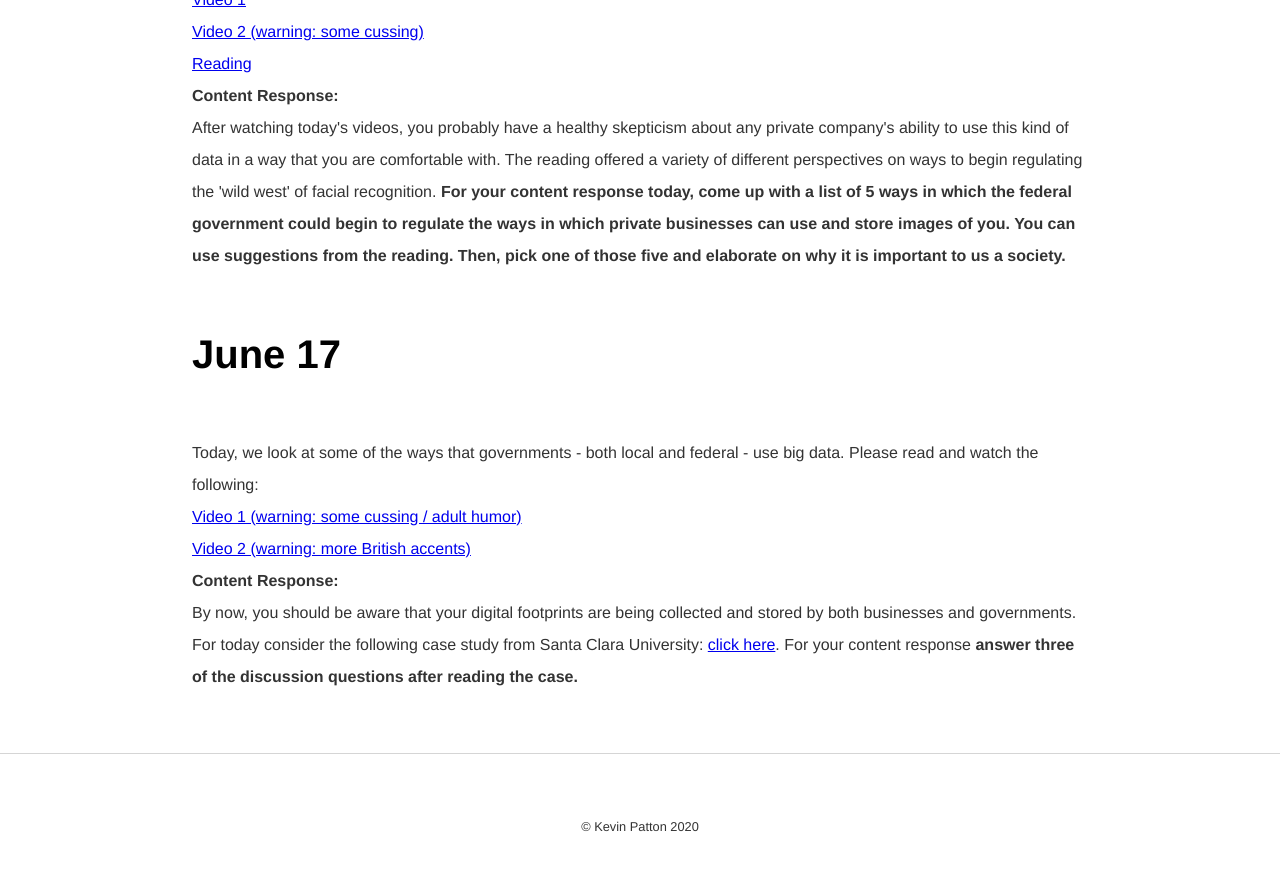
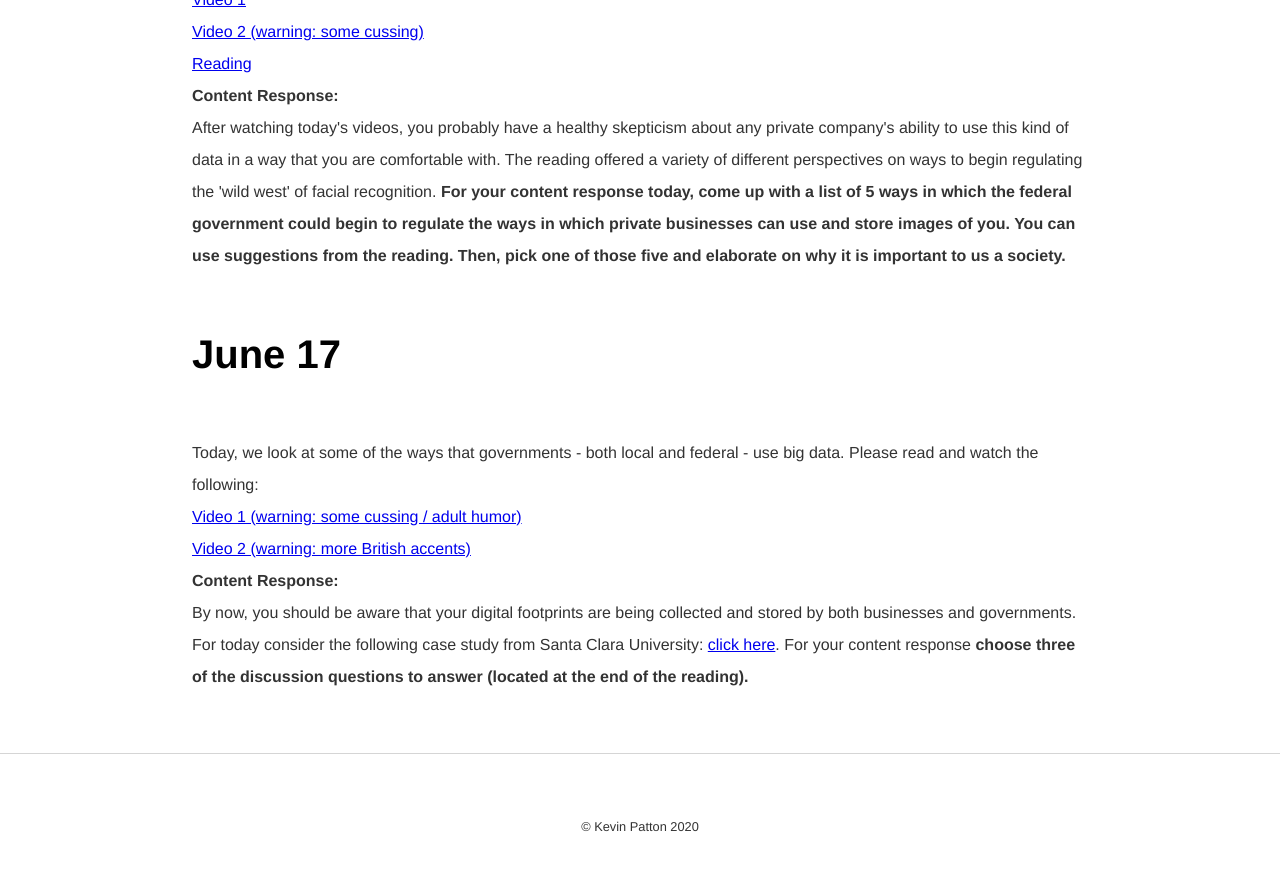
Before and after one commit to kevinjpatton/kevinjpatton.github.io, a Jekyll site: the page built from teaching/phil1020/index.html, in a window 1280 px wide and 900 px high, scrolled down 5466 px. Shown: the top 871 px of the window. Built offline with Jekyll 4.4.1, drawn with Linux system fonts in a browser that asks for light colours; Markdown is read by kramdown in place of the engine named in the settings.

Commit message:
Update index.html

```diff
--- a/teaching/phil1020/index.html
+++ b/teaching/phil1020/index.html
@@ -92,4 +92,4 @@ After  watching today's videos, you probably have a healthy skepticism about any
 <a href="https://youtu.be/XEVlyP4_11M" target="_blank">Video 1 (warning: some cussing / adult humor)</a><br>
 <a href="https://youtu.be/GoM4jIZbTtQ" target="_blank">Video 2 (warning: more British accents)</a><br>
   <b>Content Response:</b><br>
-By now, you should be aware that your digital footprints are being collected and stored by both businesses and governments.  For today consider the following case study from Santa Clara University: <a href="https://www.scu.edu/ethics/focus-areas/internet-ethics/resources/chinas-social-credit-score/" target="_blank">click here</a>.  For your content response <b>answer three of the discussion questions after reading the case.</b><br>
+By now, you should be aware that your digital footprints are being collected and stored by both businesses and governments.  For today consider the following case study from Santa Clara University: <a href="https://www.scu.edu/ethics/focus-areas/internet-ethics/resources/chinas-social-credit-score/" target="_blank">click here</a>.  For your content response <b>choose  three of the discussion questions to answer (located at the end of the reading).</b><br>
```
